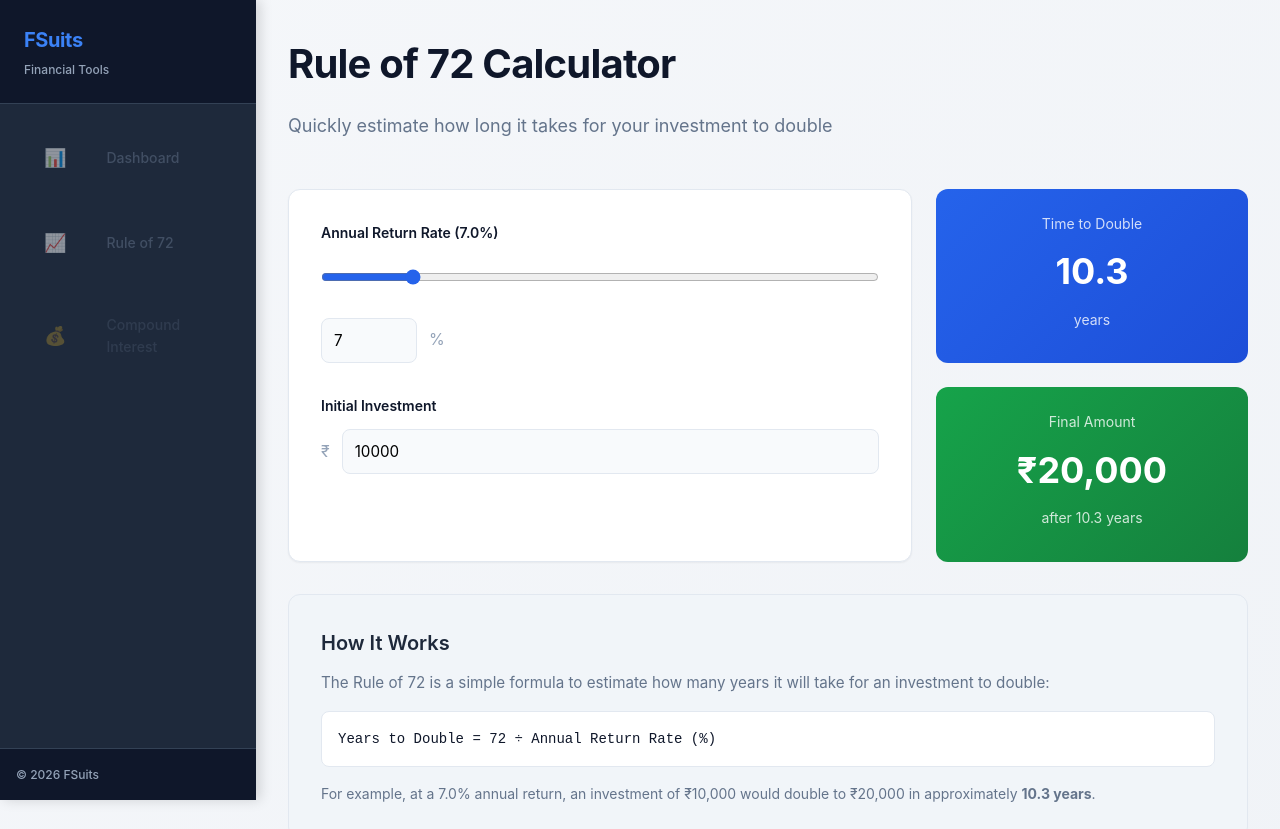
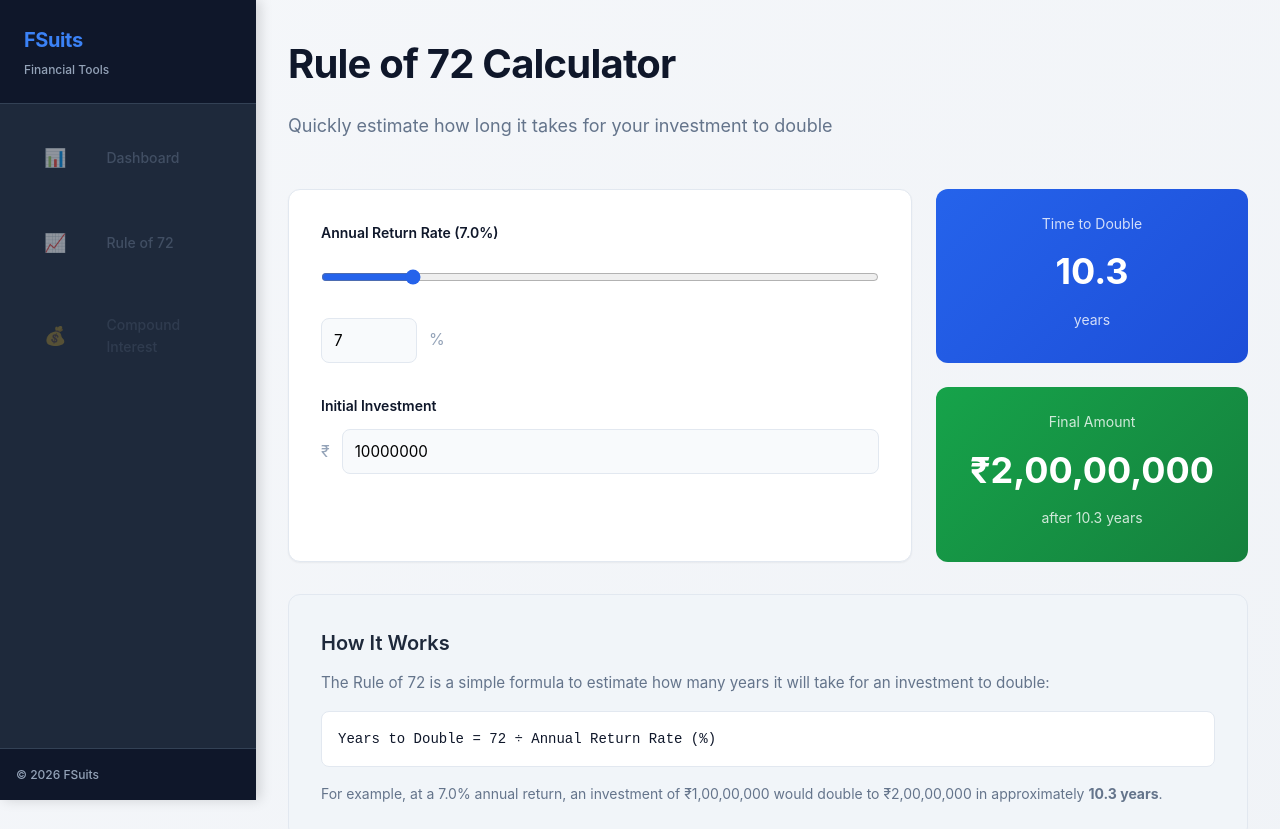
Before and after one commit to johndoe2x/Fsuits, a Next.js app: page /Fsuits/rule-of-72 in a window 1280 px wide. Shown: the top 829 px of the page. Built offline with nearby package versions, Linux system fonts and the light colour scheme.

Commit message:
Change default initial investment to 10,000,000

```diff
--- a/app/rule-of-72/page.tsx
+++ b/app/rule-of-72/page.tsx
@@ -5,7 +5,7 @@ import { useState, useEffect } from "react";
 export default function RuleOf72() {
   const [rate, setRate] = useState<number>(7);
   const [years, setYears] = useState<number>(0);
-  const [investmentAmount, setInvestmentAmount] = useState<number>(10000);
+  const [investmentAmount, setInvestmentAmount] = useState<number>(10000000);
   const [finalAmount, setFinalAmount] = useState<number>(0);
 
   useEffect(() => {
```
